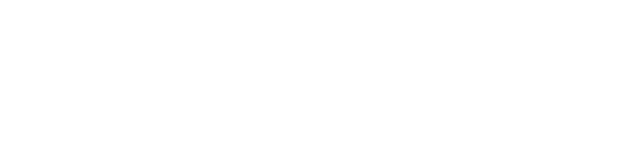
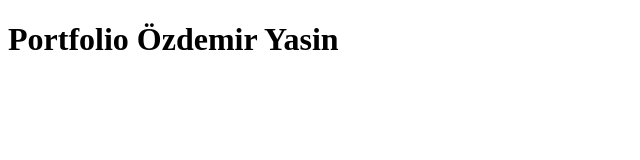
Before and after one commit to pxl-werkplekleren/portfolio-YasinOzdemirPXL, a plain HTML site: page index.html in a window 1280 px wide. Shown: the whole page, without its empty margins (0-640 px from the left). Drawn offline with Linux system fonts and the light colour scheme.

Commit message:
Update index.html

```diff
--- a/index.html
+++ b/index.html
@@ -6,6 +6,6 @@
   <title>Portfolio</title>
 </head>
 <body>
-
+  <h1>Portfolio Özdemir Yasin</h1>
 </body>
 </html>
```
